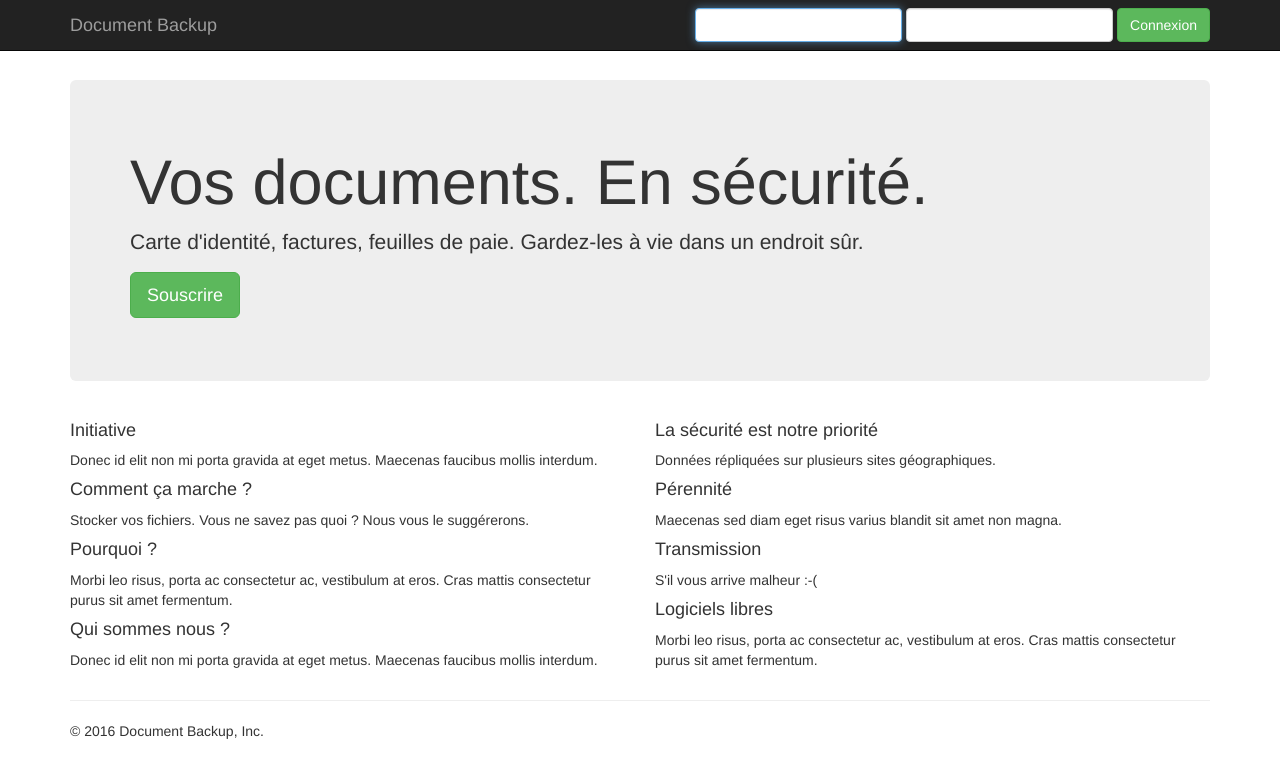
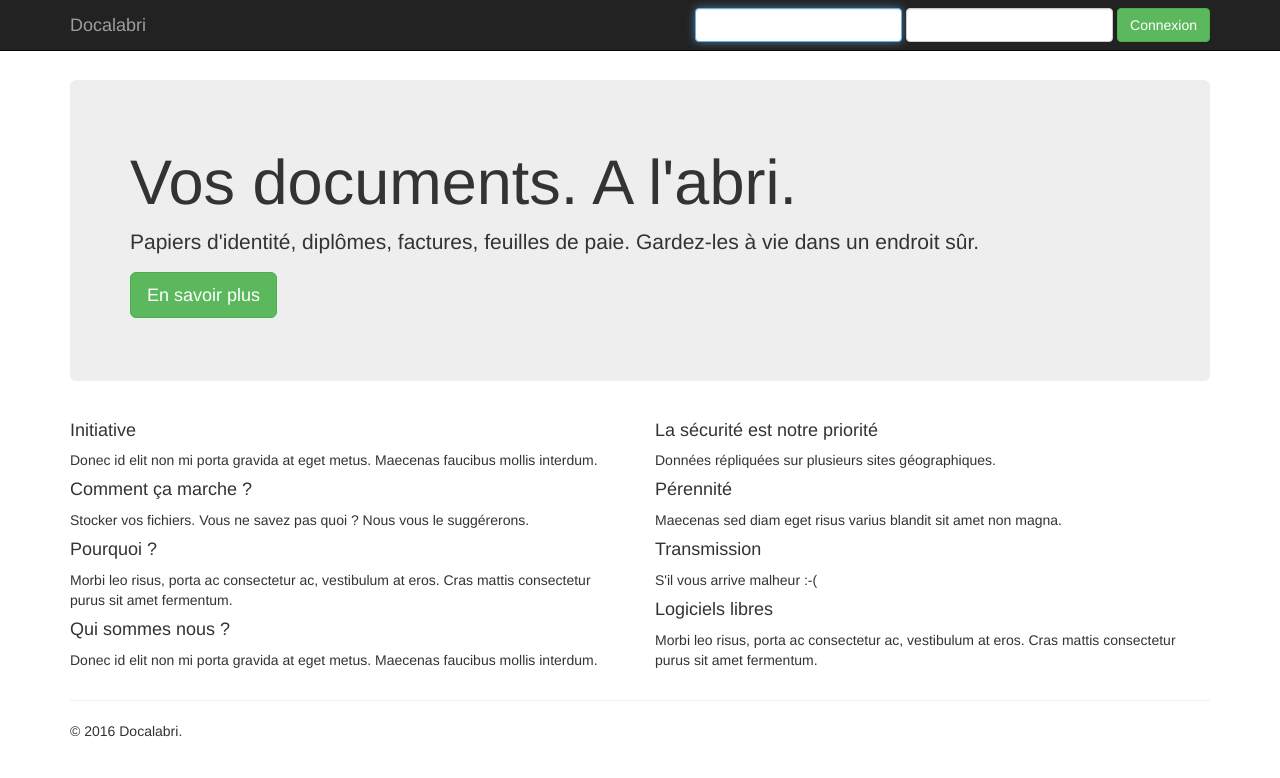
Before and after one commit to tmartinfr/docalabri, a Django app: page / in a window 1280 px wide. Shown: the top 778 px of the page. Run offline with Django 3.2, Linux system fonts and the light colour scheme; parts of the project's set-up code (start-up, migrations or seed data) failed here and were passed over; some libraries are stand-ins or nearby versions.

Commit message:
Rename to "docalabri" and add subscription link

```diff
--- a/papierbackup/templates/base.html
+++ b/papierbackup/templates/base.html
@@ -23,7 +23,7 @@
                     <span class="icon-bar"></span>
                     <span class="icon-bar"></span>
                 </button>
-                <a class="navbar-brand" href="{% url "index" %}">Document Backup</a>
+                <a class="navbar-brand" href="{% url "index" %}">Docalabri</a>
             </div>
             <div id="navbar" class="navbar-collapse collapse">
                 {% if user.is_authenticated %}
@@ -55,7 +55,7 @@
     <hr>
 
     <footer class="footer">
-        <p>&copy; 2016 Document Backup, Inc.</p>
+        <p>&copy; 2016 Docalabri.</p>
     </footer>
 
 </div> <!-- /container -->
--- a/papierbackup/templates/papierbackup/index.html
+++ b/papierbackup/templates/papierbackup/index.html
@@ -2,9 +2,9 @@
 
 {% block content %}
     <div class="jumbotron">
-        <h1>Vos documents. En sécurité.</h1>
-        <p class="lead">Carte d'identité, factures, feuilles de paie. Gardez-les à vie dans un endroit sûr.</p>
-        <p><a class="btn btn-lg btn-success" href="#" role="button">Souscrire</a></p>
+        <h1>Vos documents. A l'abri.</h1>
+        <p class="lead">Papiers d'identité, diplômes, factures, feuilles de paie. Gardez-les à vie dans un endroit sûr.</p>
+        <p><a class="btn btn-lg btn-success" href="{% url 'subscribe' %}" role="button">En savoir plus</a></p>
     </div>
 
     <div class="row marketing">
--- a/papierbackup/urls.py
+++ b/papierbackup/urls.py
@@ -19,13 +19,14 @@ from django.contrib import admin
 from django.contrib.auth import views as auth_views
 from django.views.static import serve
 
-from papierbackup.views import IndexView
+from papierbackup.views import IndexView, SubscribeView
 from papierbackup.forms import CustomAuthenticationForm
 
 urlpatterns = [
     url(r'^admin/', admin.site.urls),
     url(r'^uploads/(?P<path>.*)$', serve, {'document_root': settings.MEDIA_ROOT}),
     url(r'^$', IndexView.as_view(), name='index'),
+    url(r'^subscribe$', SubscribeView.as_view(), name='subscribe'),
     url(r'^login', auth_views.login,
         {'authentication_form': CustomAuthenticationForm, 'template_name': 'papierbackup/login.html'}, name='login'),
     url(r'^logout', auth_views.logout, name='logout', kwargs={'next_page': '/'}),
--- a/papierbackup/views.py
+++ b/papierbackup/views.py
@@ -10,3 +10,6 @@ class IndexView(TemplateView):
         context = super(IndexView, self).get_context_data(**kwargs)
         context['auth_form'] = CustomAuthenticationForm()
         return context
+
+class SubscribeView(FormView):
+    pass
```
